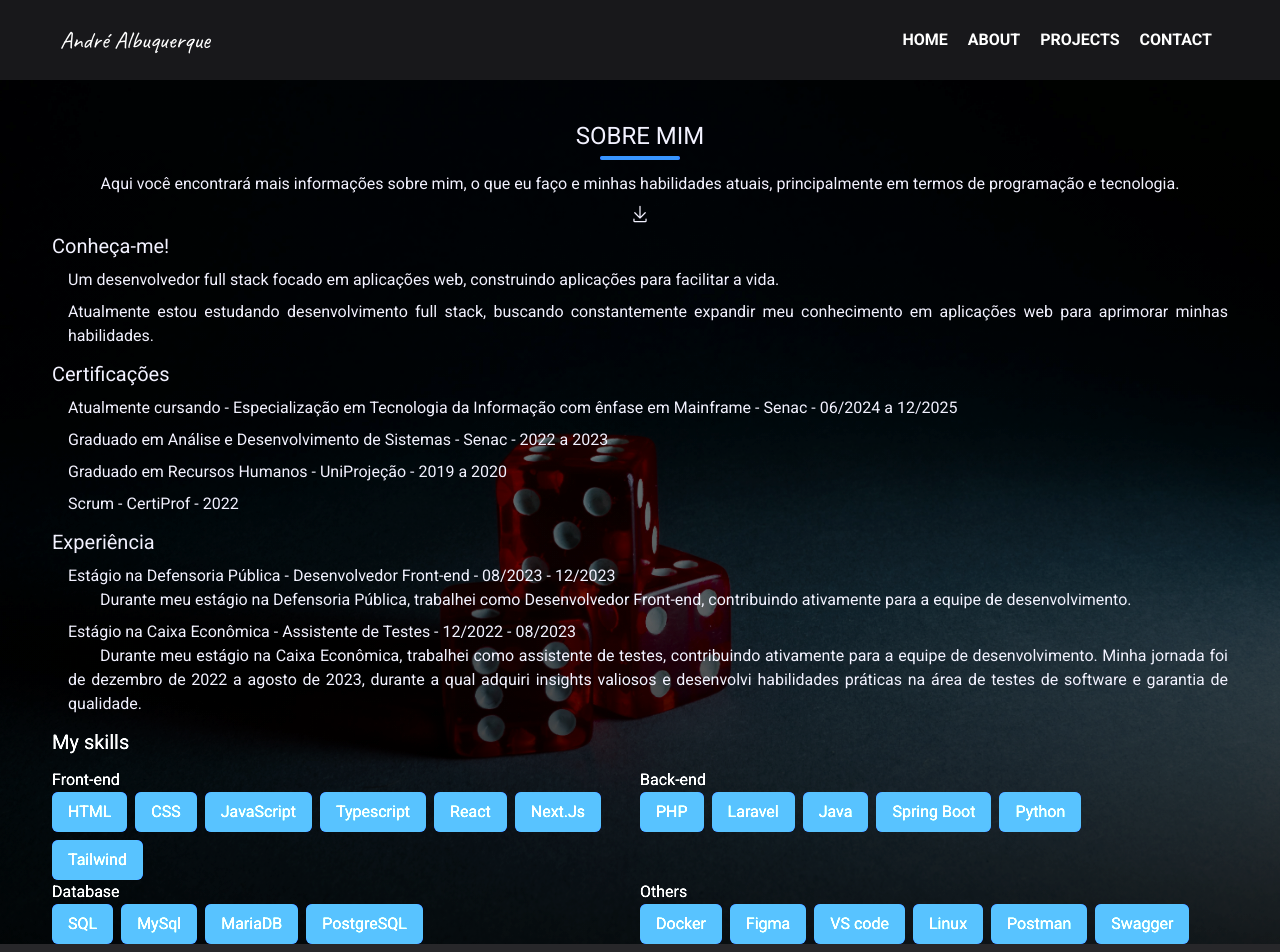
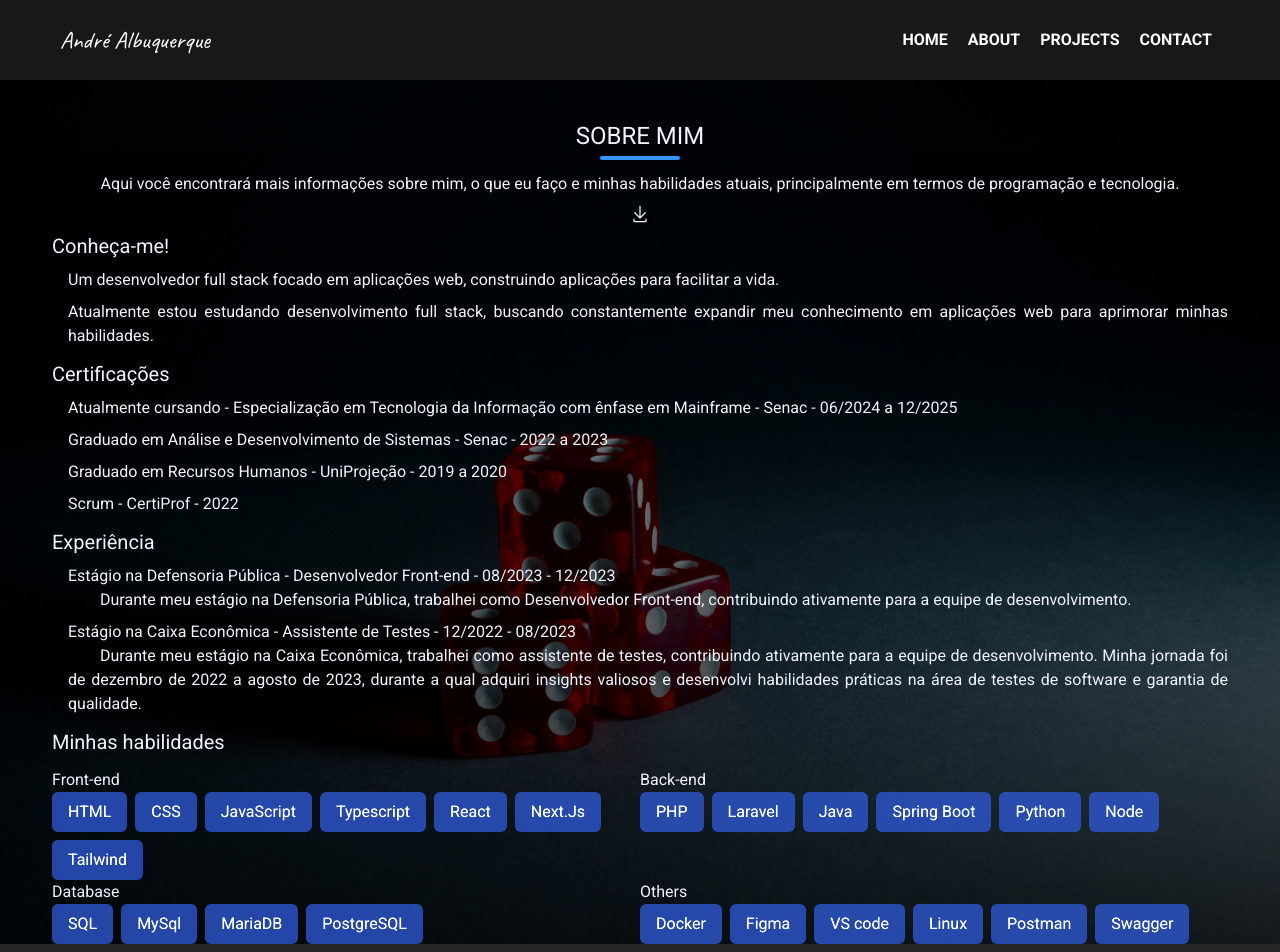
Before and after one commit to andre-albuquerque01/Portfolio_v2, a Next.js app: page /about in a window 1280 px wide. Shown: the top 952 px of the page. Built offline with nearby package versions, Linux system fonts and the light colour scheme.

Commit message:
feat: update component

```diff
--- a/src/components/skills.tsx
+++ b/src/components/skills.tsx
@@ -1,30 +1,30 @@
 export const Skills = () => {
   return (
-    <div className="text-white mt-3 space-y-3 mb-8">
-      <h1 className="text-xl">My skills</h1>
+    <div className="text-zinc-400 mt-3 space-y-3 max-md:pb-8">
+      <h1 className="text-xl">Minhas habilidades</h1>
       <div className="grid grid-cols-2 max-sm:grid-cols-1">
         <div className="">
           <h3 className="">Front-end</h3>
           <div className="flex flex-wrap gap-2">
-            <span className="px-4 py-2  bg-blue-500 text-white rounded-md">
+            <span className="px-4 py-2 bg-blue-900 opacity-80 text-white rounded-md">
               HTML
             </span>
-            <span className="px-4 py-2  bg-blue-500 text-white rounded-md">
+            <span className="px-4 py-2 bg-blue-900 opacity-80 text-white rounded-md">
               CSS
             </span>
-            <span className="px-4 py-2  bg-blue-500 text-white rounded-md">
+            <span className="px-4 py-2 bg-blue-900 opacity-80 text-white rounded-md">
               JavaScript
             </span>
-            <span className="px-4 py-2  bg-blue-500 text-white rounded-md">
+            <span className="px-4 py-2 bg-blue-900 opacity-80 text-white rounded-md">
               Typescript
             </span>
-            <span className="px-4 py-2  bg-blue-500 text-white rounded-md">
+            <span className="px-4 py-2 bg-blue-900 opacity-80 text-white rounded-md">
               React
             </span>
-            <span className="px-4 py-2  bg-blue-500 text-white rounded-md">
+            <span className="px-4 py-2 bg-blue-900 opacity-80 text-white rounded-md">
               Next.Js
             </span>
-            <span className="px-4 py-2  bg-blue-500 text-white rounded-md">
+            <span className="px-4 py-2 bg-blue-900 opacity-80 text-white rounded-md">
               Tailwind
             </span>
           </div>
@@ -32,36 +32,39 @@ export const Skills = () => {
         <div>
           <h3 className="">Back-end</h3>
           <div className="flex flex-wrap gap-2">
-            <span className="px-4 py-2  bg-blue-500 text-white rounded-md">
+            <span className="px-4 py-2 bg-blue-900 opacity-80 text-white rounded-md">
               PHP
             </span>
-            <span className="px-4 py-2  bg-blue-500 text-white rounded-md">
+            <span className="px-4 py-2 bg-blue-900 opacity-80 text-white rounded-md">
               Laravel
             </span>
-            <span className="px-4 py-2  bg-blue-500 text-white rounded-md">
+            <span className="px-4 py-2 bg-blue-900 opacity-80 text-white rounded-md">
               Java
             </span>
-            <span className="px-4 py-2  bg-blue-500 text-white rounded-md">
+            <span className="px-4 py-2 bg-blue-900 opacity-80 text-white rounded-md">
               Spring Boot
             </span>
-            <span className="px-4 py-2  bg-blue-500 text-white rounded-md">
+            <span className="px-4 py-2 bg-blue-900 opacity-80 text-white rounded-md">
               Python
+            </span>
+            <span className="px-4 py-2 bg-blue-900 opacity-80 text-white rounded-md">
+              Node
             </span>
           </div>
         </div>
         <div>
           <h3 className="">Database</h3>
           <div className="flex flex-wrap gap-2">
-            <span className="px-4 py-2  bg-blue-500 text-white rounded-md">
+            <span className="px-4 py-2 bg-blue-900 opacity-80 text-white rounded-md">
               SQL
             </span>
-            <span className="px-4 py-2  bg-blue-500 text-white rounded-md">
+            <span className="px-4 py-2 bg-blue-900 opacity-80 text-white rounded-md">
               MySql
             </span>
-            <span className="px-4 py-2  bg-blue-500 text-white rounded-md">
+            <span className="px-4 py-2 bg-blue-900 opacity-80 text-white rounded-md">
               MariaDB
             </span>
-            <span className="px-4 py-2  bg-blue-500 text-white rounded-md">
+            <span className="px-4 py-2 bg-blue-900 opacity-80 text-white rounded-md">
               PostgreSQL
             </span>
           </div>
@@ -69,22 +72,22 @@ export const Skills = () => {
         <div>
           <h3 className="">Others</h3>
           <div className="flex flex-wrap gap-2">
-            <span className="px-4 py-2  bg-blue-500 text-white rounded-md">
+            <span className="px-4 py-2 bg-blue-900 opacity-80 text-white rounded-md">
               Docker
             </span>
-            <span className="px-4 py-2  bg-blue-500 text-white rounded-md">
+            <span className="px-4 py-2 bg-blue-900 opacity-80 text-white rounded-md">
               Figma
             </span>
-            <span className="px-4 py-2  bg-blue-500 text-white rounded-md">
+            <span className="px-4 py-2 bg-blue-900 opacity-80 text-white rounded-md">
               VS code
             </span>
-            <span className="px-4 py-2  bg-blue-500 text-white rounded-md">
+            <span className="px-4 py-2 bg-blue-900 opacity-80 text-white rounded-md">
               Linux
             </span>
-            <span className="px-4 py-2  bg-blue-500 text-white rounded-md">
+            <span className="px-4 py-2 bg-blue-900 opacity-80 text-white rounded-md">
               Postman
             </span>
-            <span className="px-4 py-2  bg-blue-500 text-white rounded-md">
+            <span className="px-4 py-2 bg-blue-900 opacity-80 text-white rounded-md">
               Swagger
             </span>
           </div>
```
